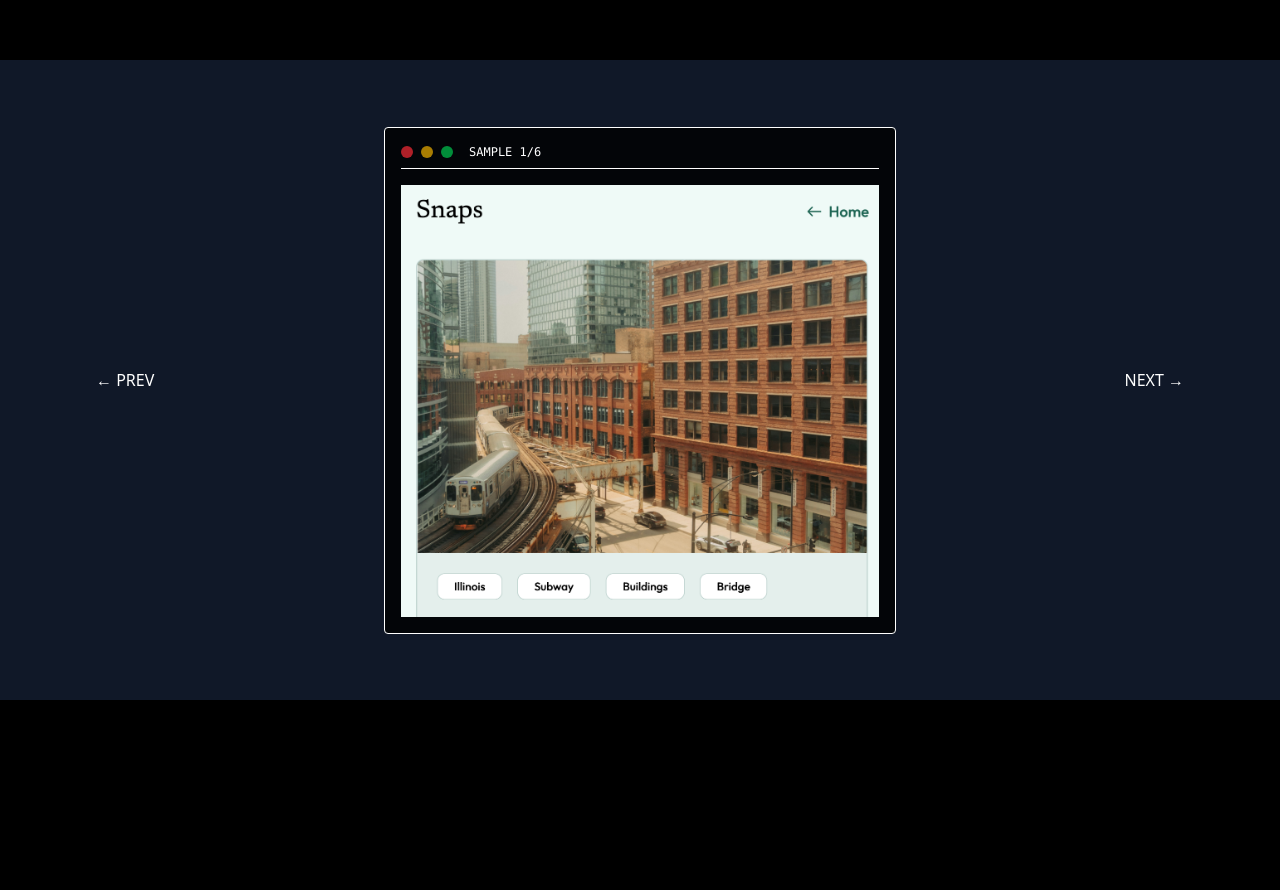
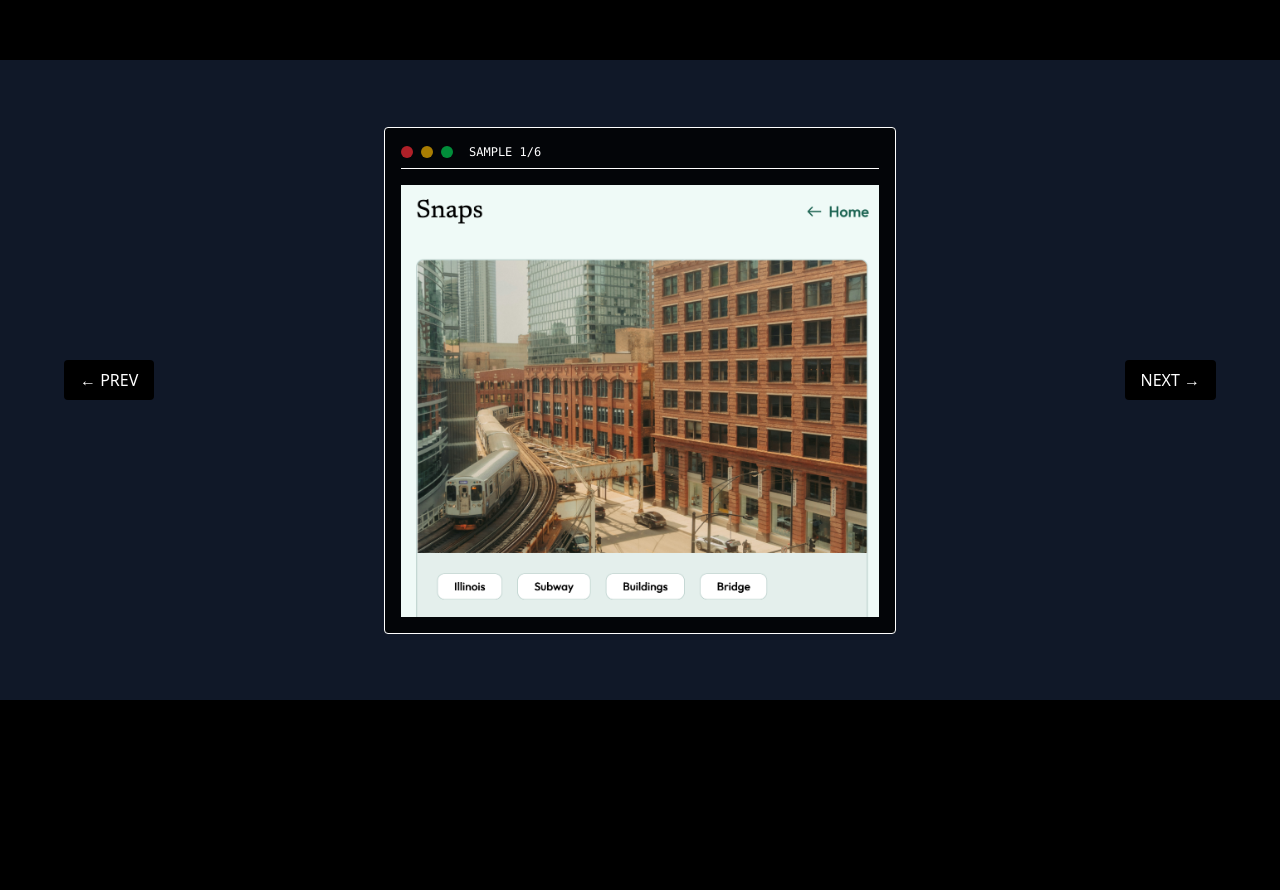
Before and after one commit to yvonnelutrinh/portfolio, a React (Vite) app: page /work/development in a window 1280 px wide. Shown: the part 1460-2350 px from the top of the page. Built offline with nearby package versions, Linux system fonts and the light colour scheme.

Commit message:
fix responsive styles for demos

```diff
--- a/src/components/ImageSlider/ImageSlider.tsx
+++ b/src/components/ImageSlider/ImageSlider.tsx
@@ -85,46 +85,42 @@ const ImageSlider: React.FC<ImageSliderProps> = ({ projectTitle, images, slug })
         });
     };
 
+    // navigation functions simplified to a single implementation
+    const navigateToIndex = (newIndex: number) => {
+        if (isTransitioning) return;
+
+        // Calculate direction for animation
+        const direction = newIndex > currentIndex ? 1 : -1;
+
+        // Handle wrap-around cases
+        if (newIndex >= sliderImages.length) newIndex = 0;
+        if (newIndex < 0) newIndex = sliderImages.length - 1;
+
+        // Update all state at once
+        setIsTransitioning(true);
+        setDirection(direction);
+        setCurrentIndex(newIndex);
+
+        // Prevent rapid clicking
+        setTimeout(() => {
+            setIsTransitioning(false);
+        }, 500);
+    };
+
+    // Convenience functions using the unified navigateToIndex
+    const goToPrev = () => navigateToIndex(currentIndex - 1);
+    const goToNext = () => navigateToIndex(currentIndex + 1);
+
     // auto-rotate slides
     useEffect(() => {
         const timer = setTimeout(() => {
-            handleNext();
+            navigateToIndex(currentIndex + 1);
         }, 15000);
 
         return () => clearTimeout(timer);
     }, [currentIndex]);
 
-    // Completely separate navigation functions for desktop vs mobile/tablet
-    // to avoid any potential conflicts or interference
-
-    // Desktop navigation functions
-    const handleDesktopPrev = () => {
-        if (isTransitioning) return;
-        setIsTransitioning(true);
-        setDirection(-1);
-        setCurrentIndex((prev) => (prev === 0 ? sliderImages.length - 1 : prev - 1));
-
-        setTimeout(() => {
-            setIsTransitioning(false);
-        }, 500);
-    };
-
-    const handleDesktopNext = () => {
-        if (isTransitioning) return;
-        setIsTransitioning(true);
-        setDirection(1);
-        setCurrentIndex((prev) => (prev === sliderImages.length - 1 ? 0 : prev + 1));
-
-        setTimeout(() => {
-            setIsTransitioning(false);
-        }, 500);
-    };
-
-    // Original navigation functions preserved for other parts of the code
-    const handlePrev = handleDesktopPrev;
-    const handleNext = handleDesktopNext;
-
-    // swipe gestures for touch devices
+    // swipe gestures for touch devices - updated to use unified navigation
     const handleTouchStart = (e: React.TouchEvent) => {
         setTouchStart(e.targetTouches[0].clientX);
     };
@@ -138,12 +134,12 @@ const ImageSlider: React.FC<ImageSliderProps> = ({ projectTitle, images, slug })
 
         if (touchStart - touchEnd > 50) {
             // swipe left = next
-            handleNext();
+            navigateToIndex(currentIndex + 1);
         }
 
         if (touchStart - touchEnd < -50) {
             // swipe right = prev
-            handlePrev();
+            navigateToIndex(currentIndex - 1);
         }
     };
 
@@ -219,14 +215,14 @@ const ImageSlider: React.FC<ImageSliderProps> = ({ projectTitle, images, slug })
 
     const windowDimensions = getWindowDimensions();
 
-    // space nav buttons evenly
+    // space nav buttons evenly - increased for wider spacing
     const getButtonSpacing = () => {
         if (isMobile) {
-            return '1rem';
+            return '2rem';
         } else if (isTablet) {
-            return '2rem';
+            return '3rem';
         } else {
-            return '3rem';
+            return '4rem';
         }
     };
 
@@ -234,45 +230,48 @@ const ImageSlider: React.FC<ImageSliderProps> = ({ projectTitle, images, slug })
 
     return (
         <div className="w-full flex flex-col items-center justify-center py-4">
-            {/* Desktop navigation */}
+            {/* Desktop layout with side navigation */}
             {!isMobile && !isTablet && (
+                <div className="relative w-full">
+                    {/* Desktop navigation buttons */}
+                    <div className="w-full flex justify-between absolute top-1/2 z-30 transform -translate-y-1/2 pointer-events-none">
                         <div
-                    ref={containerRef}
-                    className="relative w-full"
-                    onTouchStart={handleTouchStart}
-                    onTouchMove={handleTouchMove}
-                    onTouchEnd={handleTouchEnd}
-                >
-                    <motion.div
-                        className="absolute top-1/2 z-20 transform -translate-y-1/2"
-                        style={{ left: `-${buttonSpacing}` }}
-                        transition={{ duration: 0.3, ease: 'easeInOut' }}
+                            className="pointer-events-auto"
+                            style={{ marginLeft: `-${buttonSpacing}` }}
                         >
                             <button
-                            className="text-white font-mono hover:text-gray-300 transition-colors px-4"
-                            onClick={handleDesktopPrev}
+                                className="text-white font-mono hover:text-gray-300 transition-colors px-4 py-2 bg-black bg-opacity-50 rounded"
+                                onClick={goToPrev}
                                 aria-label="previous sample"
                                 disabled={isTransitioning}
                             >
                                 ← PREV
                             </button>
-                    </motion.div>
+                        </div>
 
-                    <motion.div
-                        className="absolute top-1/2 z-20 transform -translate-y-1/2"
-                        style={{ right: `-${buttonSpacing}` }}
-                        transition={{ duration: 0.3, ease: 'easeInOut' }}
+                        <div
+                            className="pointer-events-auto"
+                            style={{ marginRight: `-${buttonSpacing}` }}
                         >
                             <button
-                            className="text-white font-mono hover:text-gray-300 transition-colors px-4"
-                            onClick={handleDesktopNext}
+                                className="text-white font-mono hover:text-gray-300 transition-colors px-4 py-2 bg-black bg-opacity-50 rounded"
+                                onClick={goToNext}
                                 aria-label="next sample"
                                 disabled={isTransitioning}
                             >
                                 NEXT →
                             </button>
-                    </motion.div>
+                        </div>
+                    </div>
 
+                    {/* Image container with touch events */}
+                    <div
+                        ref={containerRef}
+                        className="relative w-full flex justify-center"
+                        onTouchStart={handleTouchStart}
+                        onTouchMove={handleTouchMove}
+                        onTouchEnd={handleTouchEnd}
+                    >
                         {/* image window */}
                         <div
                             className="mx-auto transition-all duration-300 overflow-visible"
@@ -327,44 +326,16 @@ const ImageSlider: React.FC<ImageSliderProps> = ({ projectTitle, images, slug })
                             </motion.div>
                         </div>
                     </div>
+                </div>
             )}
 
-            {/* Mobile/tablet layout - completely separate layout structure */}
+            {/* Mobile/tablet layout */}
             {(isMobile || isTablet) && (
                 <div className="w-full flex flex-col items-center">
-                    {/* Navigation placed ABOVE the image */}
-                    <div className="flex justify-center gap-8 md:gap-12 mb-4 font-mono text-white z-20">
-                        <button
-                            className="hover:text-gray-300 transition-colors px-2 py-1 rounded"
-                            onClick={() => {
-                                // Direct approach without any state transitions or complex logic
-                                let newIndex = currentIndex - 1;
-                                if (newIndex < 0) newIndex = sliderImages.length - 1;
-                                setCurrentIndex(newIndex);
-                            }}
-                            aria-label="previous sample"
-                        >
-                            ← PREV
-                        </button>
-
-                        <button
-                            className="hover:text-gray-300 transition-colors px-2 py-1 rounded"
-                            onClick={() => {
-                                // Direct approach without any state transitions or complex logic
-                                let newIndex = currentIndex + 1;
-                                if (newIndex >= sliderImages.length) newIndex = 0;
-                                setCurrentIndex(newIndex);
-                            }}
-                            aria-label="next sample"
-                        >
-                            NEXT →
-                        </button>
-                    </div>
-
                     {/* Image container with touch events */}
                     <div
                         ref={containerRef}
-                        className="relative w-full"
+                        className="relative w-full flex justify-center"
                         onTouchStart={handleTouchStart}
                         onTouchMove={handleTouchMove}
                         onTouchEnd={handleTouchEnd}
@@ -424,16 +395,36 @@ const ImageSlider: React.FC<ImageSliderProps> = ({ projectTitle, images, slug })
                         </div>
                     </div>
 
-                    {/* Process link below */}
+                    {/* Navigation placed BELOW the image */}
+                    <div className="flex items-center justify-center gap-8 md:gap-12 mt-8 font-mono text-white z-30">
+                        <button
+                            className="hover:text-gray-300 transition-colors px-2 py-1"
+                            onClick={goToPrev}
+                            aria-label="previous sample"
+                            disabled={isTransitioning}
+                        >
+                            ← PREV
+                        </button>
+
                         {slug && (
                             <Link
                                 to={`#process`}
-                            className="mt-8 font-mono text-white hover:text-gray-300 transition-colors"
+                                className="hover:text-gray-300 transition-colors px-2 py-1"
                                 aria-label="view process"
                             >
                                 ↓ PROCESS
                             </Link>
                         )}
+
+                        <button
+                            className="hover:text-gray-300 transition-colors px-2 py-1"
+                            onClick={goToNext}
+                            aria-label="next sample"
+                            disabled={isTransitioning}
+                        >
+                            NEXT →
+                        </button>
+                    </div>
                 </div>
             )}
         </div>
```
Lines whose indentation alone changed are shown as unchanged.
